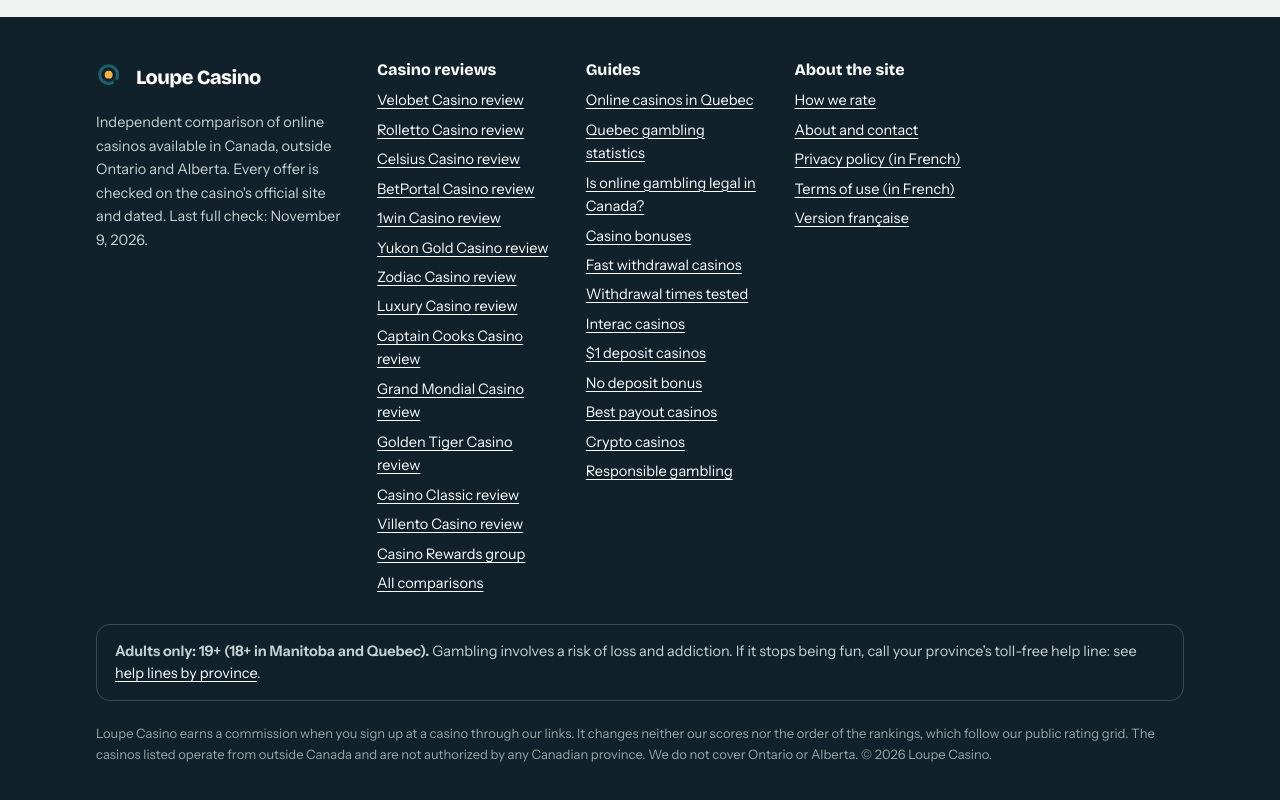
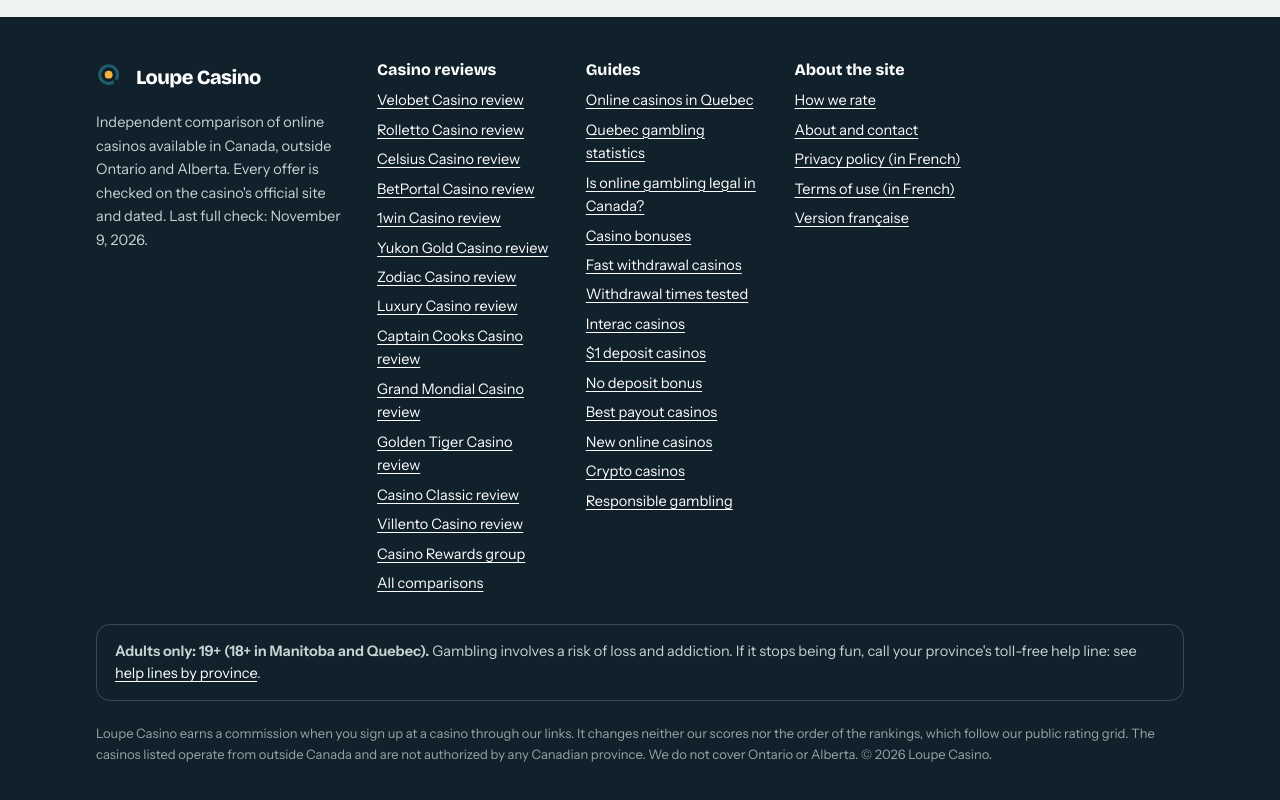
Before and after one commit to stanmaltaa-prog/loupe-casino, a Next.js app: page /en-ca/golden-tiger-casino in a window 1280 px wide. Shown: the part 6169-6969 px from the top of the page. Built offline with nearby package versions, Linux system fonts and the light colour scheme; no server answers.

Commit message:
EN : lien pied de page new online casinos

```diff
--- a/components/en/PiedEn.tsx
+++ b/components/en/PiedEn.tsx
@@ -76,6 +76,9 @@ export default function PiedEn() {
                 <Link href="/en-ca/best-payout-online-casinos/">Best payout casinos</Link>
               </li>
               <li>
+                <Link href="/en-ca/new-online-casinos/">New online casinos</Link>
+              </li>
+              <li>
                 <Link href="/en-ca/crypto-casinos/">Crypto casinos</Link>
               </li>
               <li>
```
